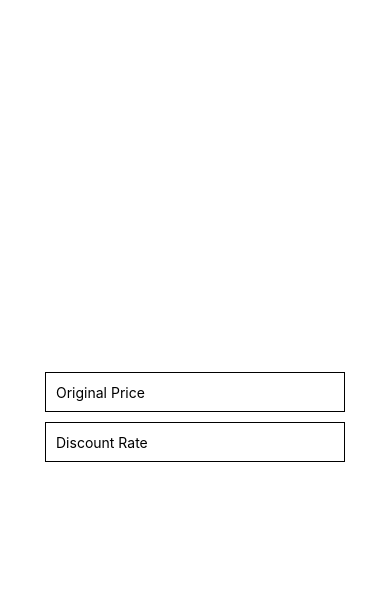
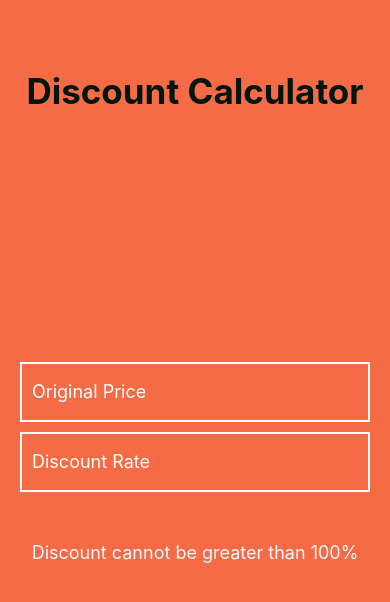
Before and after one commit to Wasiq-Qamar/Discount-Calculator, a React Native app: screen / in a window 390 px wide. Shown: the top 602 px of the page. Built offline with nearby package versions, Linux system fonts and the light colour scheme.

Commit message:
Header, Styling and Validation added

```diff
--- a/App.js
+++ b/App.js
@@ -1,6 +1,6 @@
 import { StatusBar } from 'expo-status-bar';
 import React , {useState} from 'react';
-import { StyleSheet, Text, View, TextInput, Button } from 'react-native';
+import { StyleSheet, Text, View, TextInput } from 'react-native';
 
 export default function App() {
   const [price, onChangePrice] = useState("");
@@ -8,35 +8,47 @@ export default function App() {
 
   let savedMoney ;
   let finalPrice ;
+  let error ;
 
   const calcDiscount = () => {
     const localPrice = eval(price);
-    const localDiscount = eval(discount)
-    if (price!=="" && discount!==""){
-      savedMoney = localPrice/100 * localDiscount;
-      finalPrice = localPrice - savedMoney;
-      savedMoney = "Money Saved:   Rs."+savedMoney;
-      finalPrice = "Final Price:        Rs."+finalPrice;
+    const localDiscount = eval(discount);
+    if (price!=="" && discount!=="" && localDiscount<100){
+      savedMoney = (localPrice/100 * localDiscount).toFixed(2);
+      finalPrice = (localPrice - savedMoney).toFixed(2);
+      savedMoney = "Money Saved:   Rs. "+savedMoney;
+      finalPrice = "Final Price:        Rs. "+finalPrice;
+    }
+    else{
+      error = "Discount cannot be greater than 100%";
     }
   }
 
   return (
     <View style={styles.container}>
+      <View style={styles.header}>
+        <Text style={styles.headerText}>Discount Calculator</Text>
+      </View>
+      <View style={styles.display}>
         <TextInput
         style={styles.input}
         value={price}
         placeholder="Original Price"
+        keyboardType='numeric'
         onChangeText={text => onChangePrice(text)} />
         <TextInput
         style={styles.input}
         value={discount}
         placeholder="Discount Rate"
+        keyboardType='numeric'
         onChangeText={text => onChangeDiscount(text)} />
         <StatusBar style="auto" />
         {calcDiscount()}
-      <View>
-        <Text>{savedMoney}</Text>
-        <Text>{finalPrice}</Text>
+        <View style={styles.results}>
+          <Text style={styles.text}>{error}</Text>
+          <Text style={styles.text}>{savedMoney}</Text>
+          <Text style={styles.text}>{finalPrice}</Text>
+        </View>
       </View>
     </View>
   );
@@ -47,13 +59,40 @@ const styles = StyleSheet.create({
     flex: 1,
     backgroundColor: '#fff',
     alignItems: 'center',
-    justifyContent: 'center',
+    backgroundColor: '#f46b45'
+  },
+  display: {
+    flex: 1,
+    justifyContent: "center"
   },
   input: {
-    height: 40,
+    height: 60,
     padding: 10,
     marginBottom: 10,
-    borderWidth: 1,
-    width: 300
+    borderWidth: 2,
+    borderColor: '#fff',
+    width: 350,
+    fontSize: 18,
+    color: '#fff'
+  },
+  header: {
+    width: '100%',
+    height: 100
+  },
+  headerText: {
+    color: '#001510',
+    fontSize: 35,
+    marginTop: 70,
+    textAlign: "center",
+    fontWeight: 'bold'
+  },
+  text: {
+    fontSize: 18,
+    color: 'aliceblue',
+    textAlign: "center",
+    marginTop: 10
+  },
+  results: {
+    marginTop: 30
   }
 });
```
Lines whose indentation alone changed are shown as unchanged.
